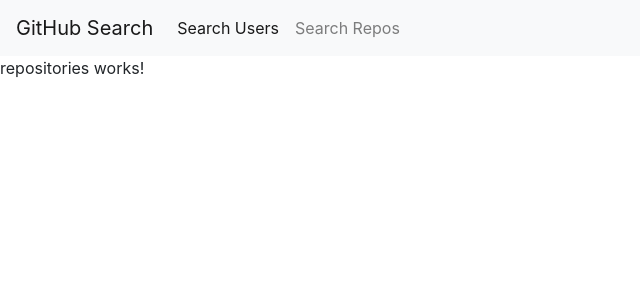
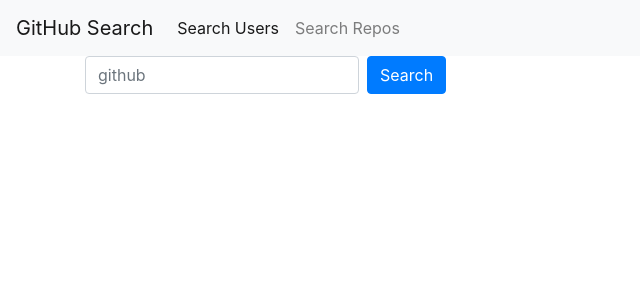
Before and after one commit to lydiah2015/Git-Search, an Angular app: page /repos in a window 1280 px wide. Shown: the top 300 px of the page, without its empty margins (0-640 px from the left). Built offline with nearby package versions, Linux system fonts and the light colour scheme.

Commit message:
created repositories search view

```diff
--- a/src/app/repositories/repositories.component.html
+++ b/src/app/repositories/repositories.component.html
@@ -1,3 +1,29 @@
-<p>
-  repositories works!
-</p>
+<div class="container search-form">
+	<form class="form-inline" (ngSubmit)="searchRepo()">
+		<label class="sr-only" for="repository">repository</label>
+		<input type="text" name="repo" [(ngModel)]="searchName" class="form-control mb-2 mr-sm-2" id="repository" placeholder="github">
+		<button type="submit" class="btn btn-primary mb-2">Search</button>
+		</form>
+</div>
+
+<div class="container">
+	<div class="row main-content" *ngIf="searchRepos">
+		<div class="col-md-12 user-details">
+			<div class="table table-striped">
+				<table class="table">
+					<tbody>
+						<tr *ngFor='let repo of searchRepos'>
+						<td>
+							<h4>
+							<a href="{{repo.url}}" >{{repo.name}}</a>
+							</h4>
+							<p>{{repo.description}}</p>
+						</td>
+						</tr>
+					</tbody>
+				</table>
+				<hr>
+			</div>
+		</div>
+	</div>
+</div>
```
